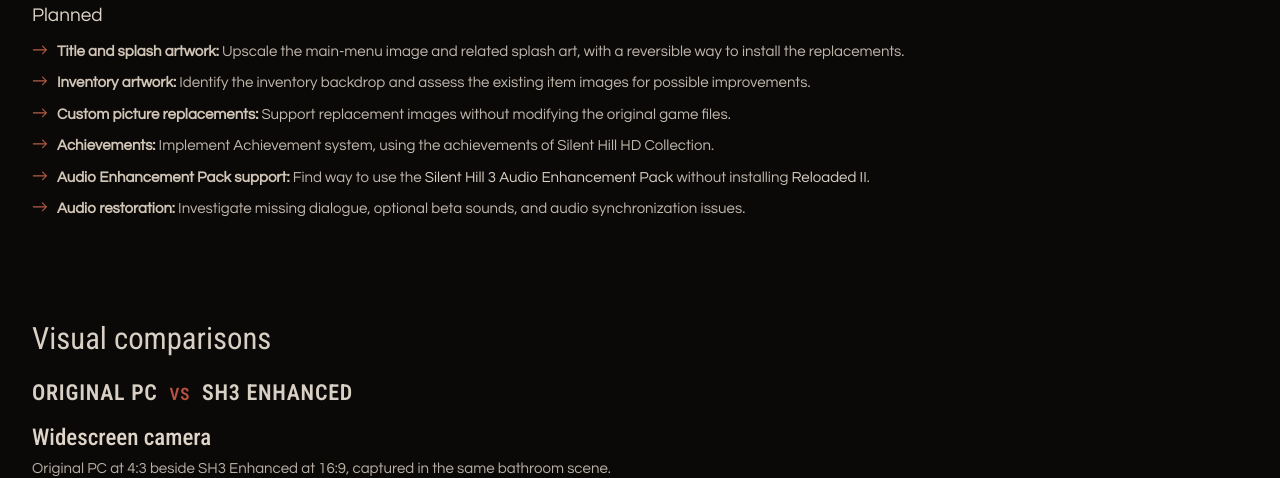
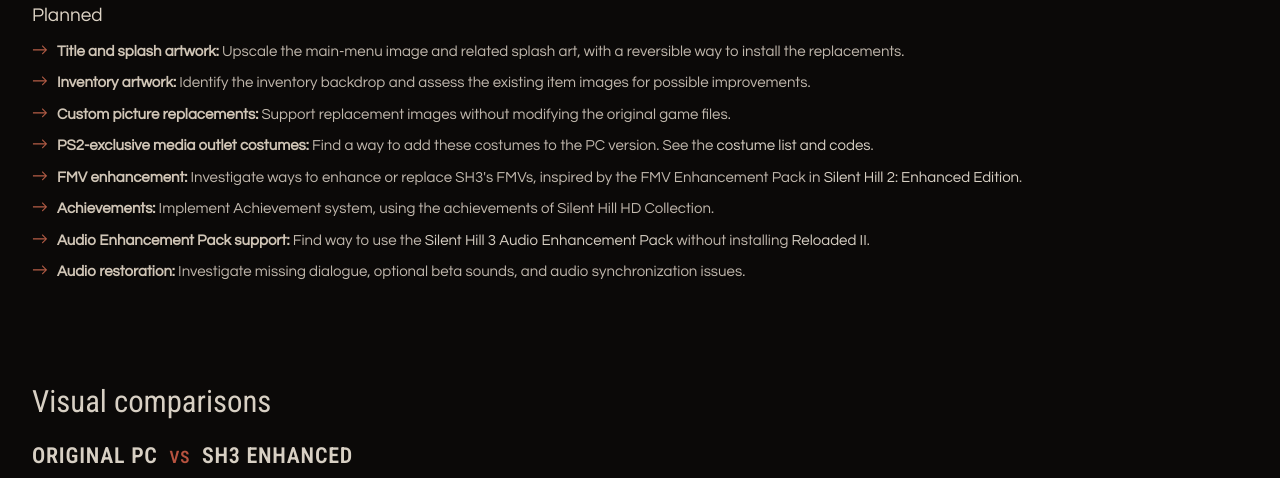
Before and after one commit to amiraliuks/silent-hill-3-enhanced, a plain HTML site: page web/index.html in a window 1280 px wide. Shown: the part 1887-2365 px from the top of the page. Drawn offline with Linux system fonts and the light colour scheme.

Commit message:
Add costume and FMV research to roadmap
Add plans to bring the PS2-exclusive media outlet costumes to PC and investigate FMV enhancement or replacement, referencing the costume guide and SH2 Enhanced Edition.

```diff
--- a/web/index.html
+++ b/web/index.html
@@ -109,6 +109,8 @@
           <li><span class="feature-mark" aria-label="Planned">→</span><span><strong>Title and splash artwork:</strong> Upscale the main-menu image and related splash art, with a reversible way to install the replacements.</span></li>
           <li><span class="feature-mark" aria-label="Planned">→</span><span><strong>Inventory artwork:</strong> Identify the inventory backdrop and assess the existing item images for possible improvements.</span></li>
           <li><span class="feature-mark" aria-label="Planned">→</span><span><strong>Custom picture replacements:</strong> Support replacement images without modifying the original game files.</span></li>
+          <li><span class="feature-mark" aria-label="Planned">→</span><span><strong>PS2-exclusive media outlet costumes:</strong> Find a way to add these costumes to the PC version. See the <a href="https://www.silenthillmemories.net/sh3/costumes_en.htm" target="_blank" rel="noopener">costume list and codes</a>.</span></li>
+          <li><span class="feature-mark" aria-label="Planned">→</span><span><strong>FMV enhancement:</strong> Investigate ways to enhance or replace SH3's FMVs, inspired by the FMV Enhancement Pack in <a href="https://enhanced.townofsilenthill.com/SH2/about.htm" target="_blank" rel="noopener">Silent Hill 2: Enhanced Edition</a>.</span></li>
           <li><span class="feature-mark" aria-label="Planned">→</span><span><strong>Achievements:</strong> Implement Achievement system, using the achievements of Silent Hill HD Collection.</span></li>
           <li><span class="feature-mark" aria-label="Planned">→</span><span><strong>Audio Enhancement Pack support:</strong> Find way to use the <a href="https://www.moddb.com/mods/silent-hill-3-audio-enhancement-pack" target="_blank" rel="noopener">Silent Hill 3 Audio Enhancement Pack</a> without installing <a href="https://github.com/Reloaded-Project/Reloaded-II" target="_blank" rel="noopener">Reloaded II</a>.</span></li>
           <li><span class="feature-mark" aria-label="Planned">→</span><span><strong>Audio restoration:</strong> Investigate missing dialogue, optional beta sounds, and audio synchronization issues.</span></li>
```
Also changed, not shown: 1 other file.
